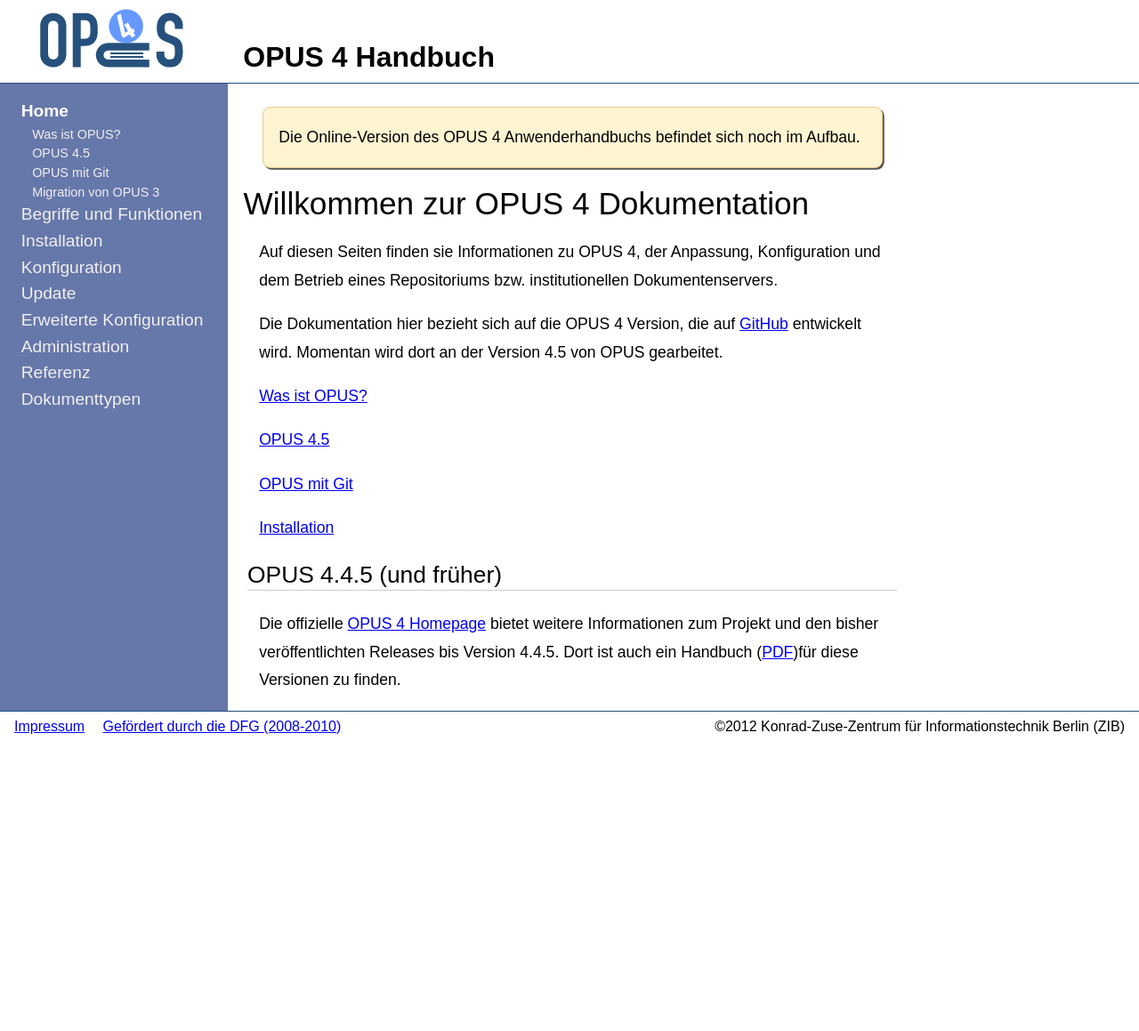
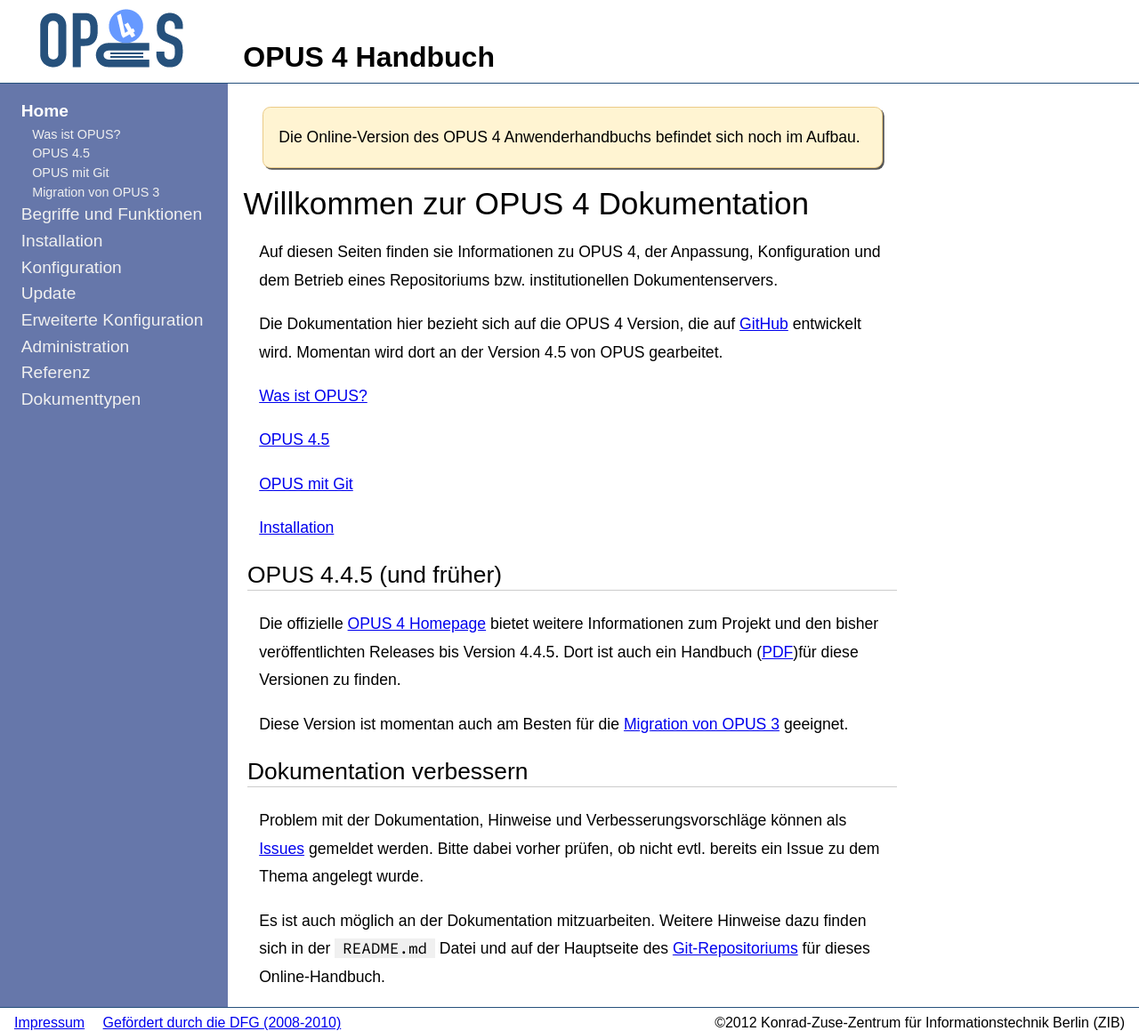
Before and after one commit to OPUS4/userdoc, a Jekyll site: the page built from index.md, in a window 1280 px wide. Shown: the whole page at 89% size. Built offline with Jekyll 4.4.1, drawn with Linux system fonts in a browser that asks for light colours; before the commit the page ends 900 px from its top, so only the background shows below that.

Commit message:
#19 - Hinweise zur Mitarbeit an der Dokumentation.

```diff
--- a/index.md
+++ b/index.md
@@ -29,8 +29,21 @@ wird dort an der Version 4.5 von OPUS gearbeitet.
 Die offizielle [OPUS 4 Homepage][OPUS4] bietet weitere Informationen zum Projekt und den bisher veröffentlichten
 Releases bis Version 4.4.5. Dort ist auch ein Handbuch ([PDF][OPUS4PDF])für diese Versionen zu finden.
 
+Diese Version ist momentan auch am Besten für die [Migration von OPUS 3][OPUS3MIG] geeignet.
+
+## Dokumentation verbessern
+
+Problem mit der Dokumentation, Hinweise und Verbesserungsvorschläge können als [Issues][ISSUES] gemeldet werden. Bitte
+dabei vorher prüfen, ob nicht evtl. bereits ein Issue zu dem Thema angelegt wurde.
+
+Es ist auch möglich an der Dokumentation mitzuarbeiten. Weitere Hinweise dazu finden sich in der `README.md` Datei und
+auf der Hauptseite des [Git-Repositoriums][GITREPO] für dieses Online-Handbuch.
+
 [GNUGPL]: http://www.gnu.org/copyleft/gpl.html
 [OPUS4]: http://opus4.kobv.de
 [OPUS4PDF]: https://www.kobv.de/wp-content/uploads/2015/03/kobv_opus_dokumentation_version-4.4.4_de.pdf
 [GITHUB]: https://github.com/opus4
 [DEVDOC]: https://opus4.github.io
+[OPUS3MIG]: migration.html
+[ISSUES]: https://github.com/OPUS4/userdoc/issues
+[GITREPO]: https://github.com/OPUS4/userdoc
```
